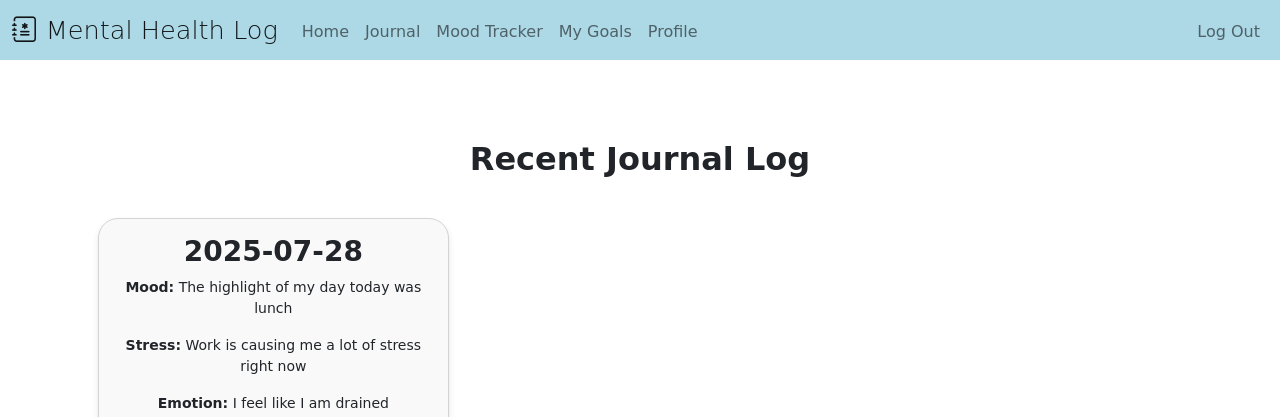
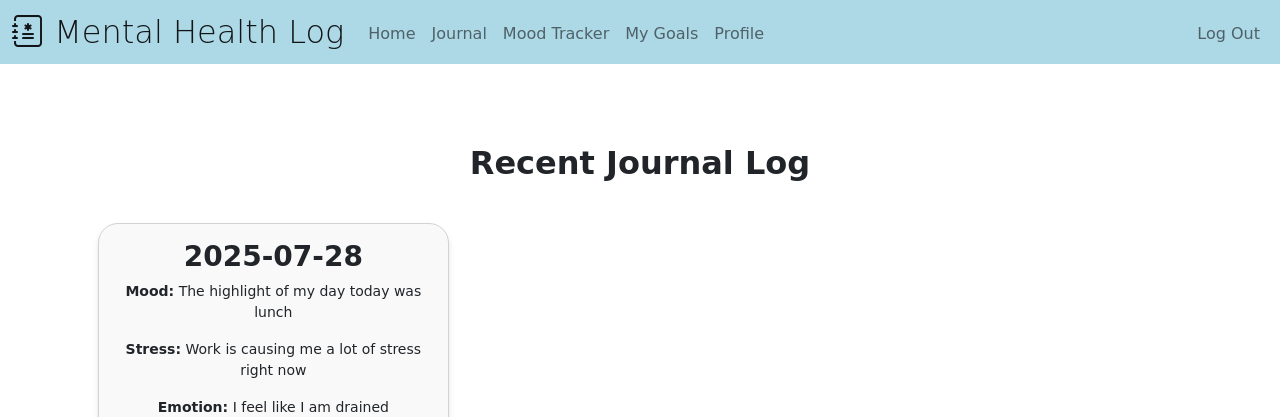
Before and after one commit to jliu0327/mental_health_tracker, a Flask app: page / in a window 1280 px wide. Shown: the top 417 px of the page. Run offline with Flask 3, Linux system fonts and the light colour scheme; a user stored in the database is signed in; data comes from the database, SQL or seed files in the repository.

Commit message:
Adjusted navbar

```diff
--- a/app.py
+++ b/app.py
@@ -7,7 +7,8 @@ from helper import db_connection, login_required, GENDERS, MOODS, CATEGORIES, PR
 
 # Configure application
 app = Flask(__name__, static_folder='static')
-app.secret_key = os.environ.get('SECRET_KEY')
+# app.secret_key = os.environ.get('SECRET_KEY')
+app.secret_key = 'temporary_key'
 
 @app.route("/")
 @login_required
--- a/static/style.css
+++ b/static/style.css
@@ -1,6 +1,6 @@
 .navbar-brand{
-    font-weight: 200;
-    font-size: 2vw;
+    font-weight: 300;
+    font-size: 2rem;
 }
 
 .nav-link:hover {
```
